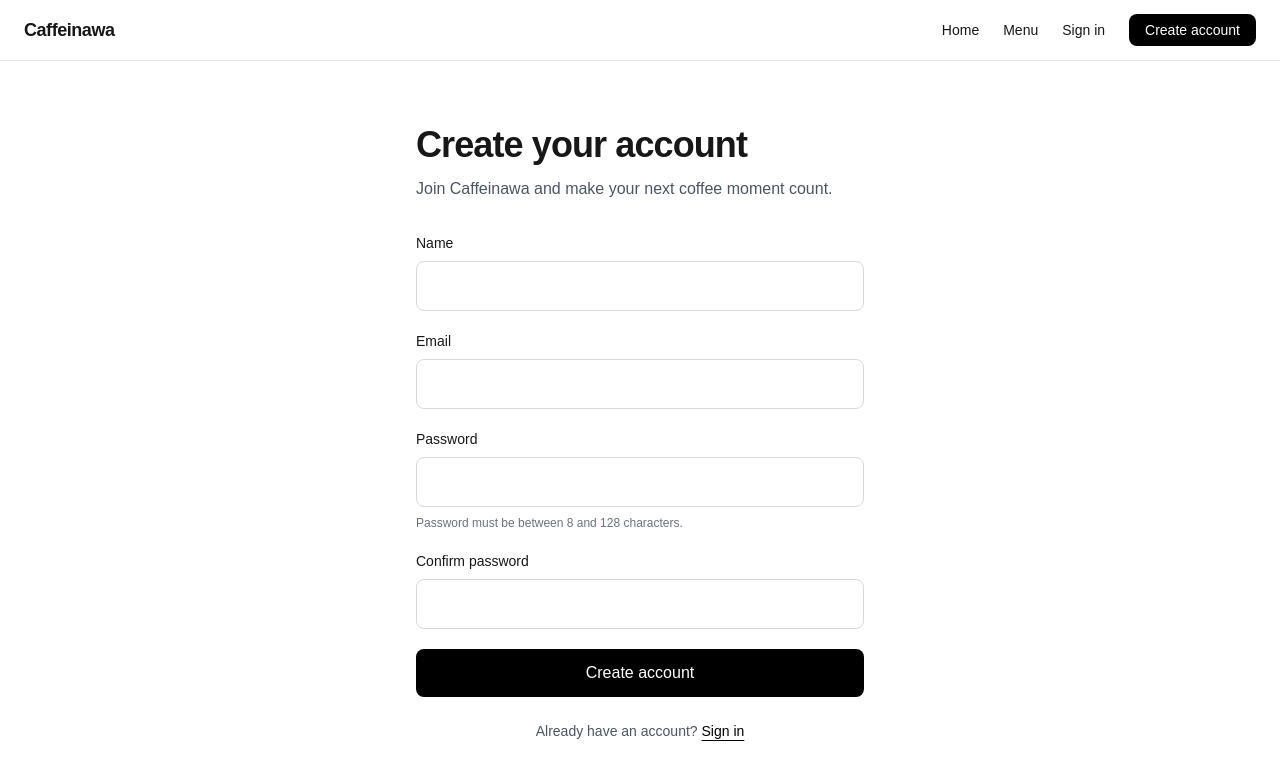
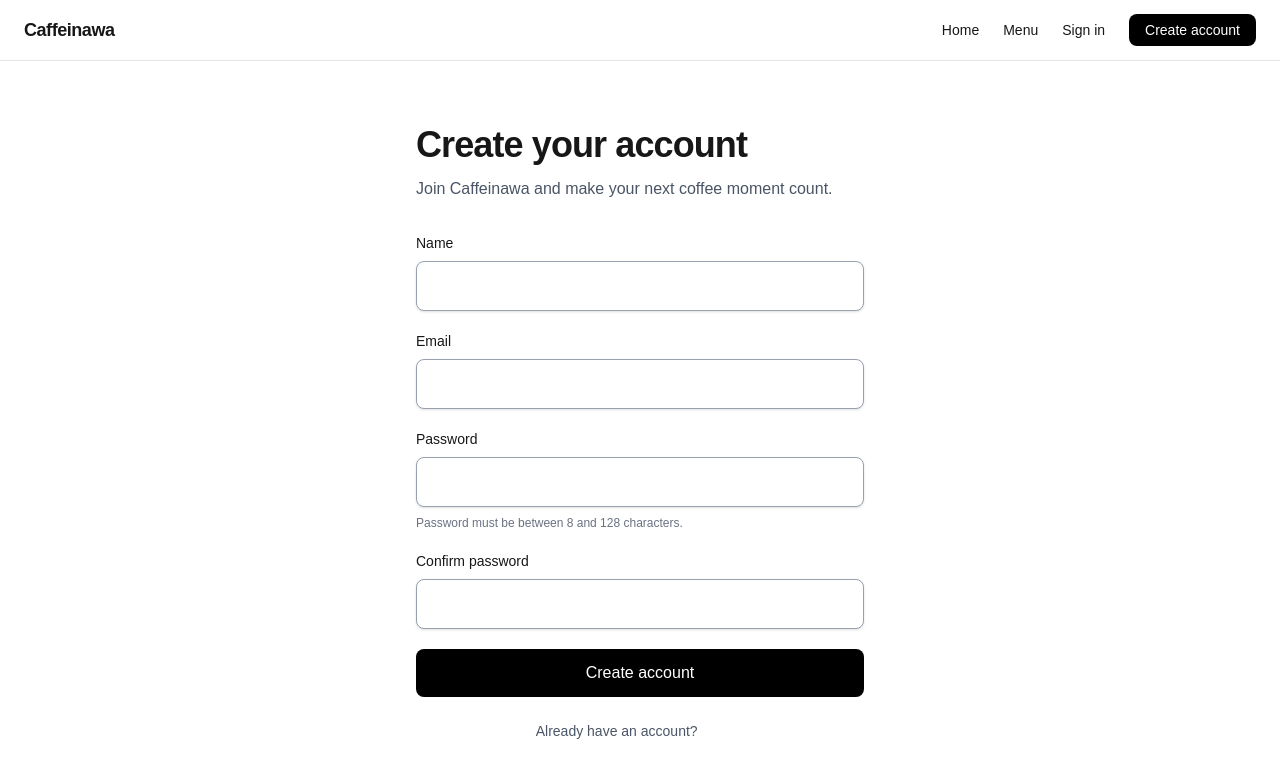
Before and after one commit to gbgabiola/caffeinawa, a Next.js app in the folder apps/web/: page /register in a window 1280 px wide. Shown: the top 780 px of the page. Built offline with nearby package versions, Linux system fonts and the light colour scheme; no server answers.

Commit message:
fix: Update links and inputs styles for better UI

```diff
--- a/apps/web/src/app/login/page.tsx
+++ b/apps/web/src/app/login/page.tsx
@@ -70,7 +70,7 @@ export default function LoginPage() {
               required
               value={email}
               onChange={event => setEmail(event.target.value)}
-              className="mt-2 w-full rounded-lg border border-black/15 px-4 py-3 outline-none transition focus:border-black"
+              className="mt-2 w-full rounded-lg border border-gray-400 bg-white px-4 py-3 text-gray-900 shadow-sm outline-none transition placeholder:text-gray-400 focus:border-gray-700 focus:ring-2 focus:ring-gray-200"
             />
           </div>
 
@@ -87,7 +87,7 @@ export default function LoginPage() {
               required
               value={password}
               onChange={event => setPassword(event.target.value)}
-              className="mt-2 w-full rounded-lg border border-black/15 px-4 py-3 outline-none transition focus:border-black"
+              className="mt-2 w-full rounded-lg border border-gray-400 bg-white px-4 py-3 text-gray-900 shadow-sm outline-none transition placeholder:text-gray-400 focus:border-gray-700 focus:ring-2 focus:ring-gray-200"
             />
           </div>
 
@@ -108,7 +108,10 @@ export default function LoginPage() {
 
         <p className="mt-6 text-center text-sm text-gray-600">
           Don&apos;t have an account?{' '}
-          <Link href="/register" className="font-medium text-black underline underline-offset-4">
+          <Link
+            href="/register"
+            className="font-medium text-white underline underline-offset-4 transition-opacity hover:opacity-80"
+          >
             Create one
           </Link>
         </p>
--- a/apps/web/src/app/register/page.tsx
+++ b/apps/web/src/app/register/page.tsx
@@ -84,7 +84,7 @@ export default function RegisterPage() {
               maxLength={100}
               value={name}
               onChange={event => setName(event.target.value)}
-              className="mt-2 w-full rounded-lg border border-black/15 px-4 py-3 outline-none transition focus:border-black"
+              className="mt-2 w-full rounded-lg border border-gray-400 bg-white px-4 py-3 text-gray-900 shadow-sm outline-none transition placeholder:text-gray-400 focus:border-gray-700 focus:ring-2 focus:ring-gray-200"
             />
           </div>
 
@@ -102,7 +102,7 @@ export default function RegisterPage() {
               maxLength={255}
               value={email}
               onChange={event => setEmail(event.target.value)}
-              className="mt-2 w-full rounded-lg border border-black/15 px-4 py-3 outline-none transition focus:border-black"
+              className="mt-2 w-full rounded-lg border border-gray-400 bg-white px-4 py-3 text-gray-900 shadow-sm outline-none transition placeholder:text-gray-400 focus:border-gray-700 focus:ring-2 focus:ring-gray-200"
             />
           </div>
 
@@ -121,7 +121,7 @@ export default function RegisterPage() {
               maxLength={128}
               value={password}
               onChange={event => setPassword(event.target.value)}
-              className="mt-2 w-full rounded-lg border border-black/15 px-4 py-3 outline-none transition focus:border-black"
+              className="mt-2 w-full rounded-lg border border-gray-400 bg-white px-4 py-3 text-gray-900 shadow-sm outline-none transition placeholder:text-gray-400 focus:border-gray-700 focus:ring-2 focus:ring-gray-200"
             />
 
             <p className="mt-2 text-xs text-gray-500">Password must be between 8 and 128 characters.</p>
@@ -142,7 +142,7 @@ export default function RegisterPage() {
               maxLength={128}
               value={confirmPassword}
               onChange={event => setConfirmPassword(event.target.value)}
-              className="mt-2 w-full rounded-lg border border-black/15 px-4 py-3 outline-none transition focus:border-black"
+              className="mt-2 w-full rounded-lg border border-gray-400 bg-white px-4 py-3 text-gray-900 shadow-sm outline-none transition placeholder:text-gray-400 focus:border-gray-700 focus:ring-2 focus:ring-gray-200"
             />
           </div>
 
@@ -163,7 +163,10 @@ export default function RegisterPage() {
 
         <p className="mt-6 text-center text-sm text-gray-600">
           Already have an account?{' '}
-          <Link href="/login" className="font-medium text-black underline underline-offset-4">
+          <Link
+            href="/login"
+            className="font-medium text-white underline underline-offset-4 transition-opacity hover:opacity-80"
+          >
             Sign in
           </Link>
         </p>
```
